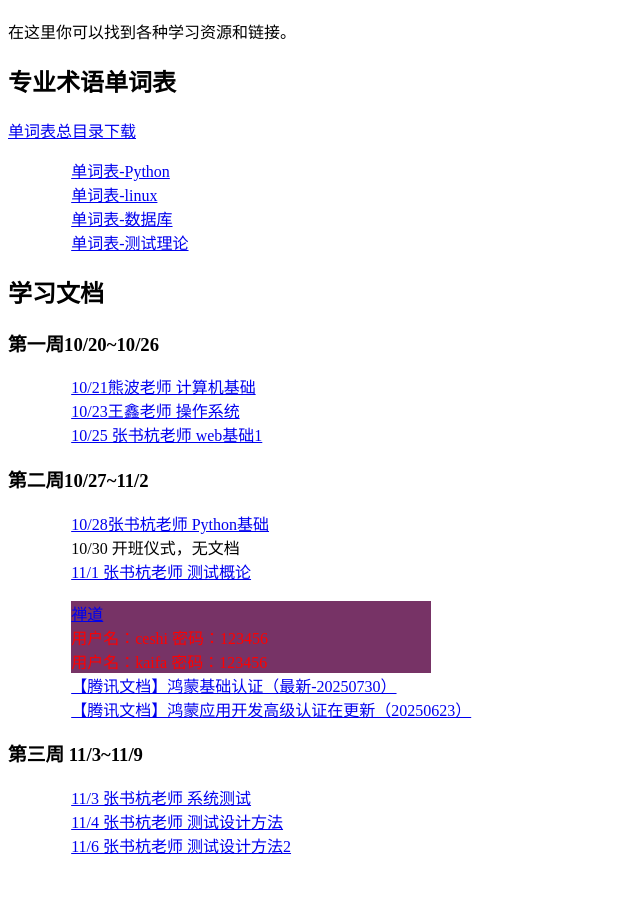
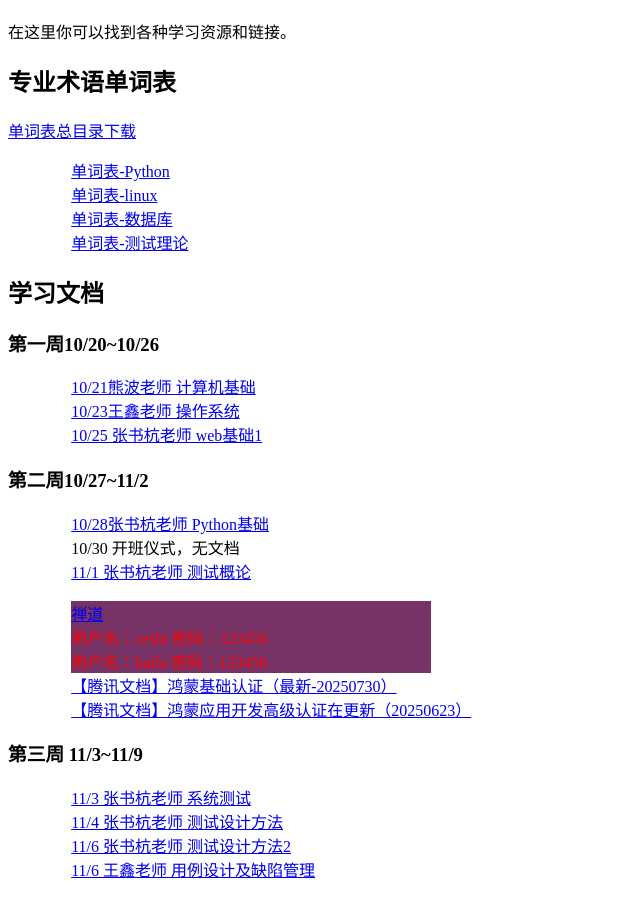
Before and after one commit to goddog0317/goddog0317.github.io, a plain HTML site: page study/index.html in a window 1280 px wide. Shown: the part 70-967 px from the top of the page, without its empty margins (0-640 px from the left). Before the commit the page ends 943 px from the top, so only its background shows below. Drawn offline with Linux system fonts and the light colour scheme.

Commit message:
Initial commit

```diff
--- a/study/index.html
+++ b/study/index.html
@@ -47,6 +47,7 @@
         <li><a href="https://docs.qq.com/doc/DS2JzbW9mQ2xzd1dL" target="_blank">11/3 张书杭老师 系统测试</a></li>
         <li><a href="https://docs.qq.com/doc/DS0RwUFdLZnZWcnVp" target="_blank">11/4 张书杭老师 测试设计方法</a></li>
         <li><a href="https://docs.qq.com/doc/DS3JEeEFCWmR6U2hT" target="_blank">11/6 张书杭老师 测试设计方法2</a></li>
+        <li><a href="https://docs.qq.com/doc/DRUJzdm1vb0RVSmJx" target="_blank">11/6 王鑫老师 用例设计及缺陷管理</a></li>
     </ol>
 </body>
 
```
Also changed, not shown: 1 other file.
